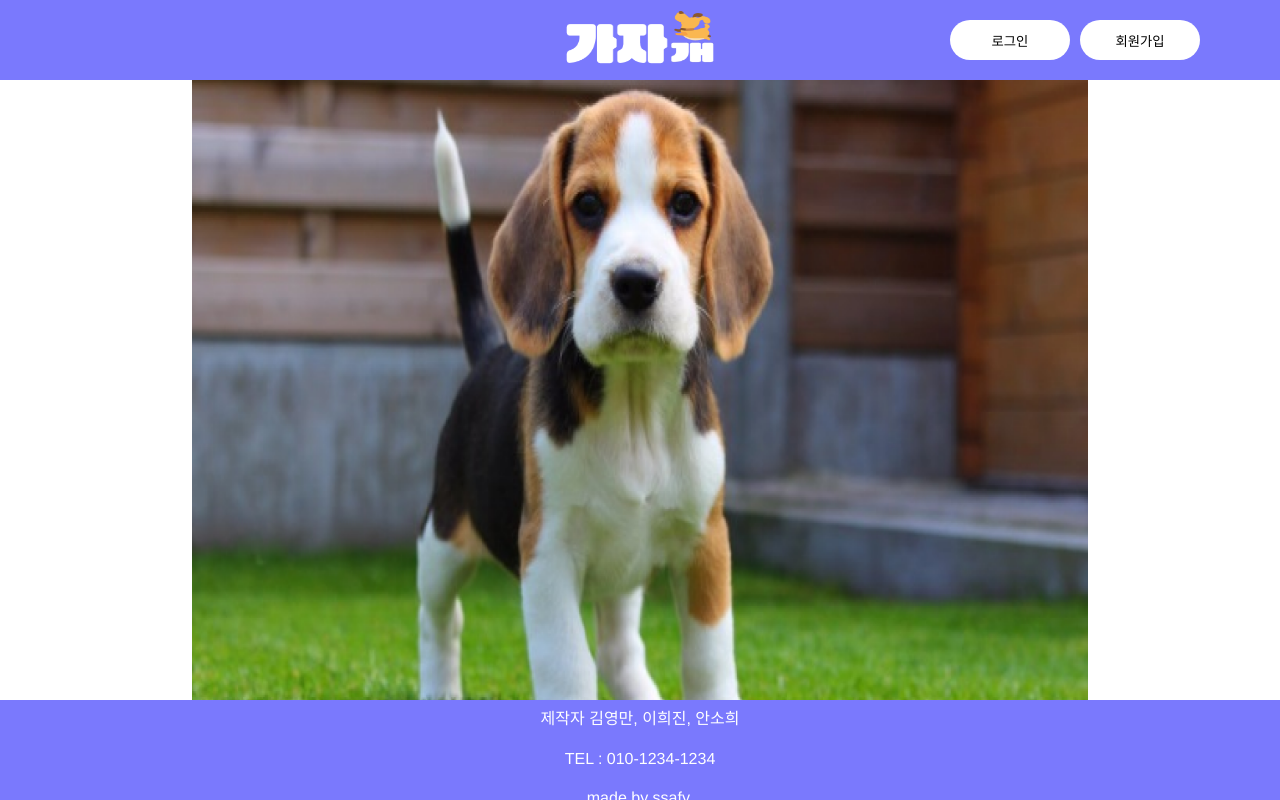
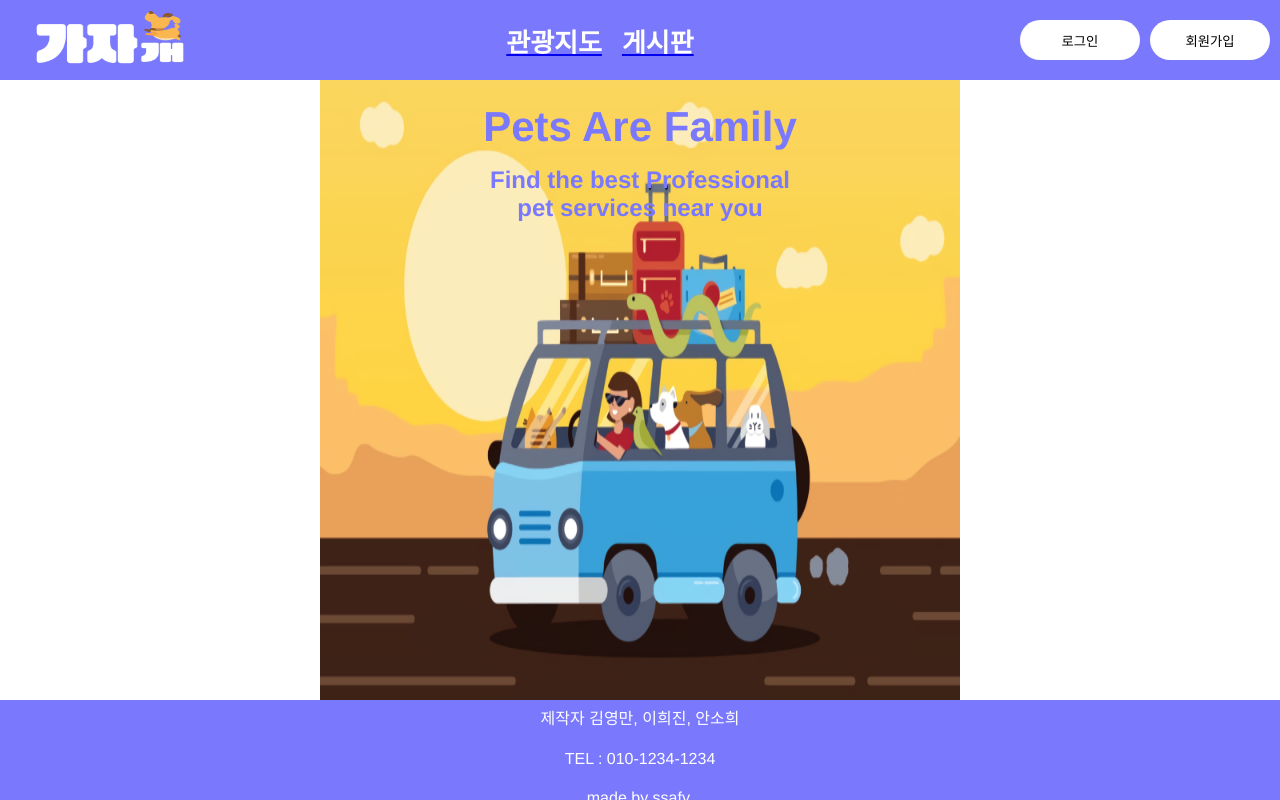
Before and after one commit to lmghee/GoDog, a Vue app: page / in a window 1280 px wide. Built offline with nearby package versions, Linux system fonts and the light colour scheme.

Commit message:
css스타일링 및 화면전환추가

```diff
--- a/src/assets/css/header.css
+++ b/src/assets/css/header.css
@@ -5,20 +5,37 @@
   position: fixed;
   top: 0;
   display: flex;
+  justify-content: space-between;
+  align-items: center;
+}
+
+.header_menu {
+  display: flex;
+  flex-direction: row;
   justify-content: center;
   align-items: center;
+}
+
+.header_menu_p {
+  font-size: 26px;
+  font-weight: 600;
+  color: white;
+  margin-right: 20px;
+  transition: 0.3s ease-in;
+}
+
+.header_menu_p:hover {
+  transform: skew(-30deg);
 }
 
 .logoImg {
   width: 180px;
   height: 60px;
+  margin-left: 20px;
 }
 
 .header_btns {
-  width: 400px;
   height: 100px;
-  position: fixed;
-  right: 0;
   display: flex;
   justify-content: center;
   align-items: center;
--- a/src/assets/css/main.css
+++ b/src/assets/css/main.css
@@ -9,14 +9,39 @@
   flex-direction: column;
   justify-content: center;
   align-items: center;
+  overflow-y: hidden;
 }
 
 .main_container_back_ground {
-  width: 70%;
+  width: 50%;
   height: 100%;
+  position: relative;
+  z-index: -1;
 }
 
 .main_img {
   width: 100%;
   height: 100%;
 }
+
+.main_container_title {
+  z-index: 1;
+  position: absolute;
+  left: 50%;
+  top: 10%;
+  transform: translate(-50%, -10%);
+  font-weight: 800;
+  font-size: 42px;
+  color: #7a79fd;
+}
+
+.main_container_sub_title {
+  z-index: 1;
+  position: absolute;
+  left: 50%;
+  top: 18%;
+  transform: translate(-50%, -18%);
+  font-weight: 600;
+  font-size: 24px;
+  color: #7a79fd;
+}
--- a/src/assets/css/member.css
+++ b/src/assets/css/member.css
@@ -162,7 +162,6 @@
   text-align: left;
 }
 
-
 .join_form_right_title {
   font-size: 35px;
   font-weight: 600;
@@ -181,3 +180,7 @@
   cursor: pointer;
   transition: ease-in 0.4s;
 }
+
+.marginTop {
+  margin-top: 20px;
+}
--- a/src/components/Member/JoinForm.vue
+++ b/src/components/Member/JoinForm.vue
@@ -20,12 +20,15 @@
             v-model="user.userId"
             @keyup.enter="confirm"
           />
+          <div class="join_form_empty"></div>
+
           <p class="join_form_right_p">Password</p>
           <input
             class="login_form_input"
             v-model="user.userPwd"
             @keyup.enter="confirm"
           />
+          <div class="join_form_empty"></div>
 
           <p class="join_form_right_p">Name</p>
           <input
@@ -33,6 +36,7 @@
             v-model="user.userName"
             @keyup.enter="confirm"
           />
+          <div class="join_form_empty"></div>
 
           <p class="join_form_right_p">Email</p>
           <input
--- a/src/components/Member/MyPageForm.vue
+++ b/src/components/Member/MyPageForm.vue
@@ -47,7 +47,9 @@
           />
           <div class="join_form_empty"></div>
         </form>
-        <button class="login_form_loginBtn" @click="confirm">Revise</button>
+        <button class="login_form_loginBtn marginTop" @click="confirm">
+          Revise
+        </button>
       </div>
     </div>
   </div>
--- a/src/components/TheHeader.vue
+++ b/src/components/TheHeader.vue
@@ -3,9 +3,17 @@
     <router-link to="/">
       <img src="@/assets/img/logo.png" class="logoImg" />
     </router-link>
+
+    <div class="header_menu">
+      <router-link to="/map/travelmap">
+        <p class="header_menu_p">관광지도</p>
+      </router-link>
+      <router-link to="/board">
+        <p class="header_menu_p">게시판</p>
+      </router-link>
+    </div>
+
     <div class="header_btns">
-
-
       <div v-if="userInfo">
         <button class="header_btn" @click="clickLogout">로그아웃</button>
         <router-link to="/member/mypageform">
@@ -25,32 +33,28 @@
 </template>
 
 <script>
-
 import { mapState, mapGetters, mapActions } from "vuex";
 
 const memberStore = "memberStore";
 
-
 export default {
   name: "TheHeader",
   data() {
-    return {
-
-    };
+    return {};
   },
-  computed:{
+  computed: {
     ...mapState(memberStore, ["isLogin", "userInfo"]),
     ...mapGetters(["checkUserInfo"]),
   },
   methods: {
     ...mapActions(memberStore, ["userLogout"]),
-    clickLogout(){
+    clickLogout() {
       console.log(this.userInfo.userId);
       this.userLogout(this.userInfo.userId);
       sessionStorage.removeItem("access-token");
       sessionStorage.removeItem("refresh-token");
       if (this.$route.path != "/") this.$router.push({ name: "main" });
-    }
+    },
   },
 };
 </script>
--- a/src/store/modules/memberStore.js
+++ b/src/store/modules/memberStore.js
@@ -37,6 +37,8 @@ const memberStore = {
     },
     SET_USER_INFO: (state, userInfo) => {
       state.isLogin = true;
+      console.log(userInfo);
+      console.log("여기에요 여기!!!!!!!!!");
       state.userInfo = userInfo;
     },
   },
@@ -63,8 +65,7 @@ const memberStore = {
         user,
         ({ data }) => {
           if (data == "success") {
-            console.log(this.$store);
-            commit("SET_USER_INFO", data.userInfo);
+            commit("SET_USER_INFO", user);
             alert("회원정보가 수정 되었습니다!");
           }
         },
--- a/src/views/MainView.vue
+++ b/src/views/MainView.vue
@@ -3,6 +3,10 @@
     <TheHeader></TheHeader>
     <div class="main_container">
       <div class="main_container_back_ground">
+        <h1 class="main_container_title">Pets Are Family</h1>
+        <h4 class="main_container_sub_title">
+          Find the best Professional pet services near you
+        </h4>
         <img src="@/assets/img/main.png" class="main_img" />
       </div>
     </div>
```
Also changed, not shown: src/assets/img/main.png. Lines whose indentation alone changed are shown as unchanged.
